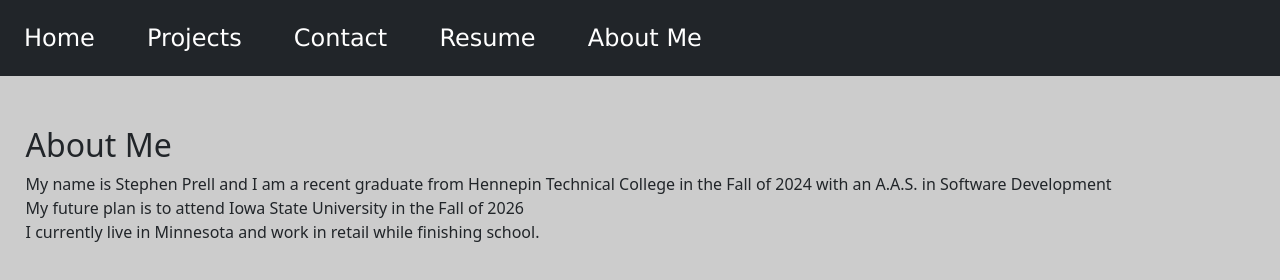
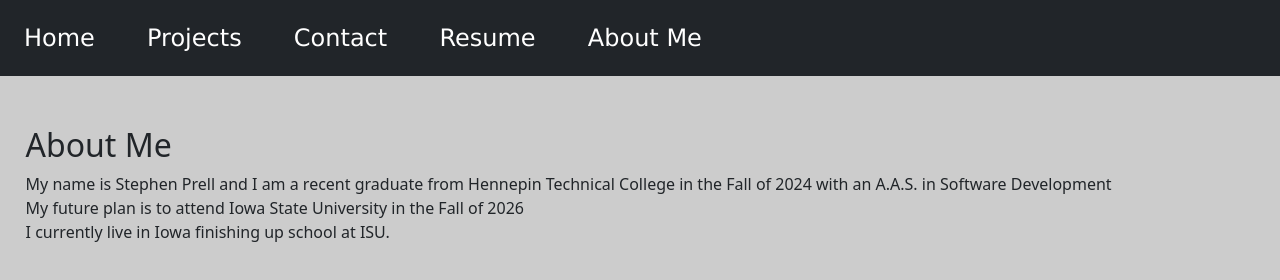
Before and after one commit to Prells/prells.github.io, a plain HTML site: page aboutme.html in a window 1280 px wide. Drawn offline with nearby package versions, Linux system fonts and the light colour scheme.

Commit message:
Update location and school information in aboutme.html

```diff
--- a/aboutme.html
+++ b/aboutme.html
@@ -35,7 +35,7 @@
 				<div id="intro">
 					<p>My name is Stephen Prell and I am a recent graduate from Hennepin Technical College in the Fall of 2024 with an A.A.S. in Software Development<br>
 					My future plan is to attend Iowa State University in the Fall of 2026<br>
-					I currently live in Minnesota and work in retail while finishing school.</p>
+					I currently live in Iowa finishing up school at ISU.</p>
 				</div>
 			</main>
 
```
